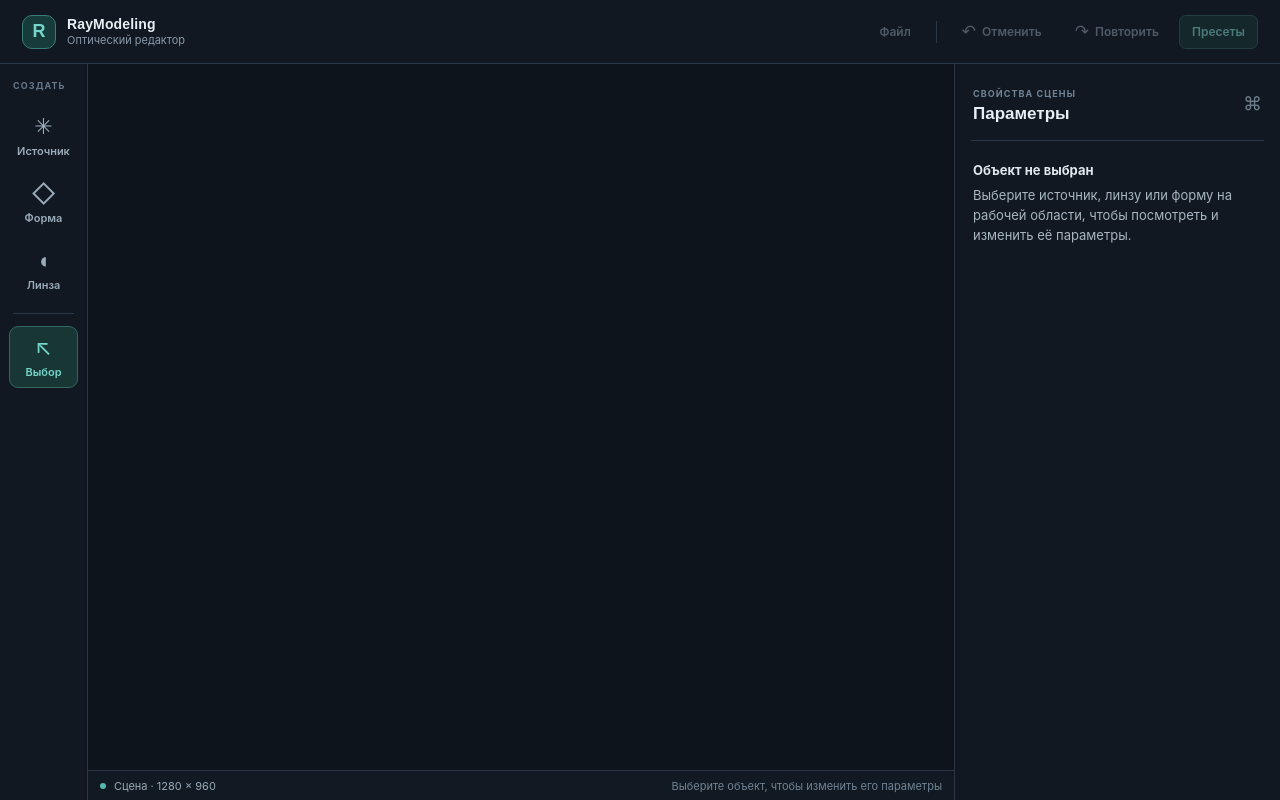
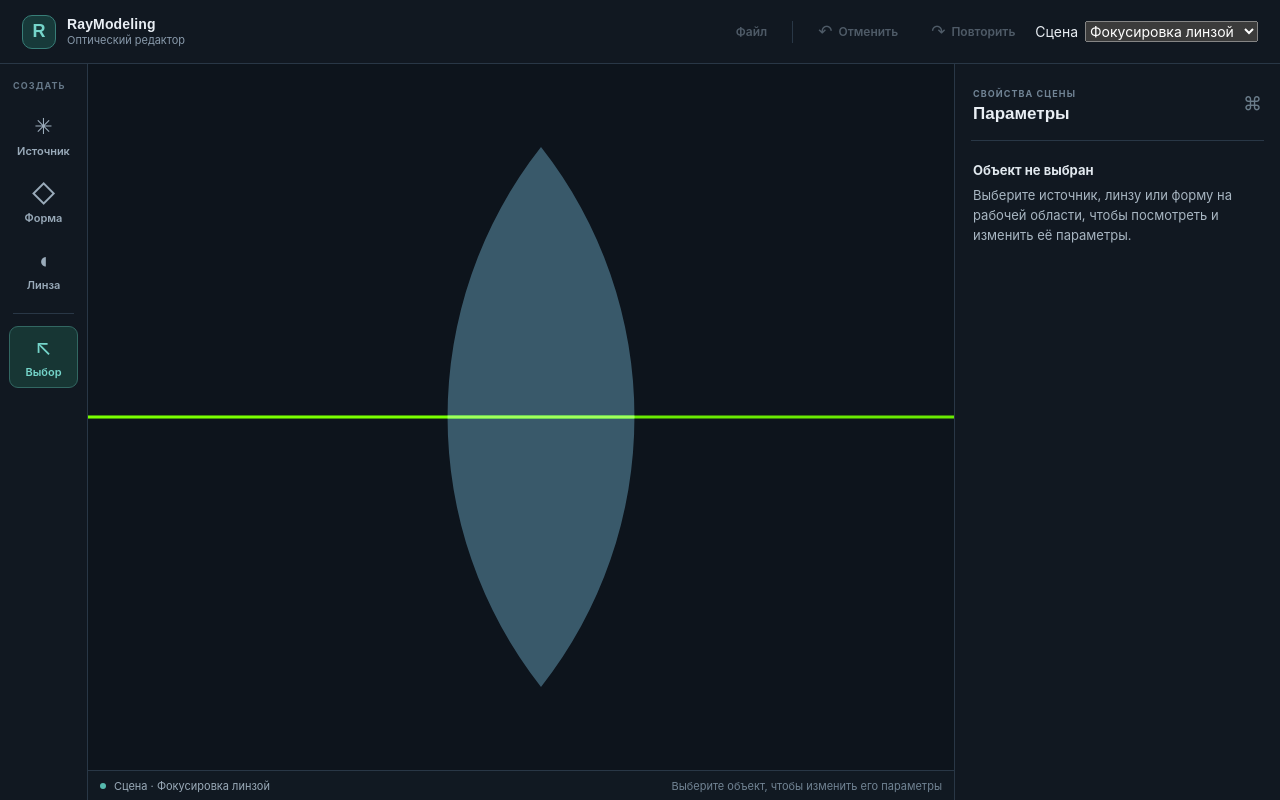
Before and after one commit to Madara2333/RayModeling, a plain HTML site: page index.html in a window 1280 px wide. Drawn offline with Linux system fonts and the light colour scheme.

Commit message:
Improve scene presets and ray tracing performance

```diff
--- a/index.html
+++ b/index.html
@@ -28,7 +28,13 @@
                 <button class="top-bar__btn top-bar__btn--icon" type="button" disabled title="Повторить — скоро">
                     <span aria-hidden="true">↷</span> Повторить
                 </button>
-                <button class="top-bar__btn top-bar__btn--accent" type="button" disabled title="Пресеты — скоро">Пресеты</button>
+                <label class="top-bar__scene-label" for="scene-presets">Сцена</label>
+                <select class="top-bar__scene-select" id="scene-presets" aria-label="Выбрать готовую сцену">
+                    <option value="focus">Фокусировка линзой</option>
+                    <option value="spectrum">Белый свет и призма</option>
+                    <option value="wavelengths">Цветные лучи</option>
+                    <option value="system">Система из двух линз</option>
+                </select>
             </div>
         </header>
 
@@ -71,7 +77,7 @@
 
             <footer class="editor__status" id="status">
                 <span class="status__dot" aria-hidden="true"></span>
-                <span class="status__item">Сцена · 1280 × 960</span>
+                <span class="status__item">Сцена · <span id="scene-name">Фокусировка линзой</span></span>
                 <span class="status__hint">Выберите объект, чтобы изменить его параметры</span>
             </footer>
         </section>
```
